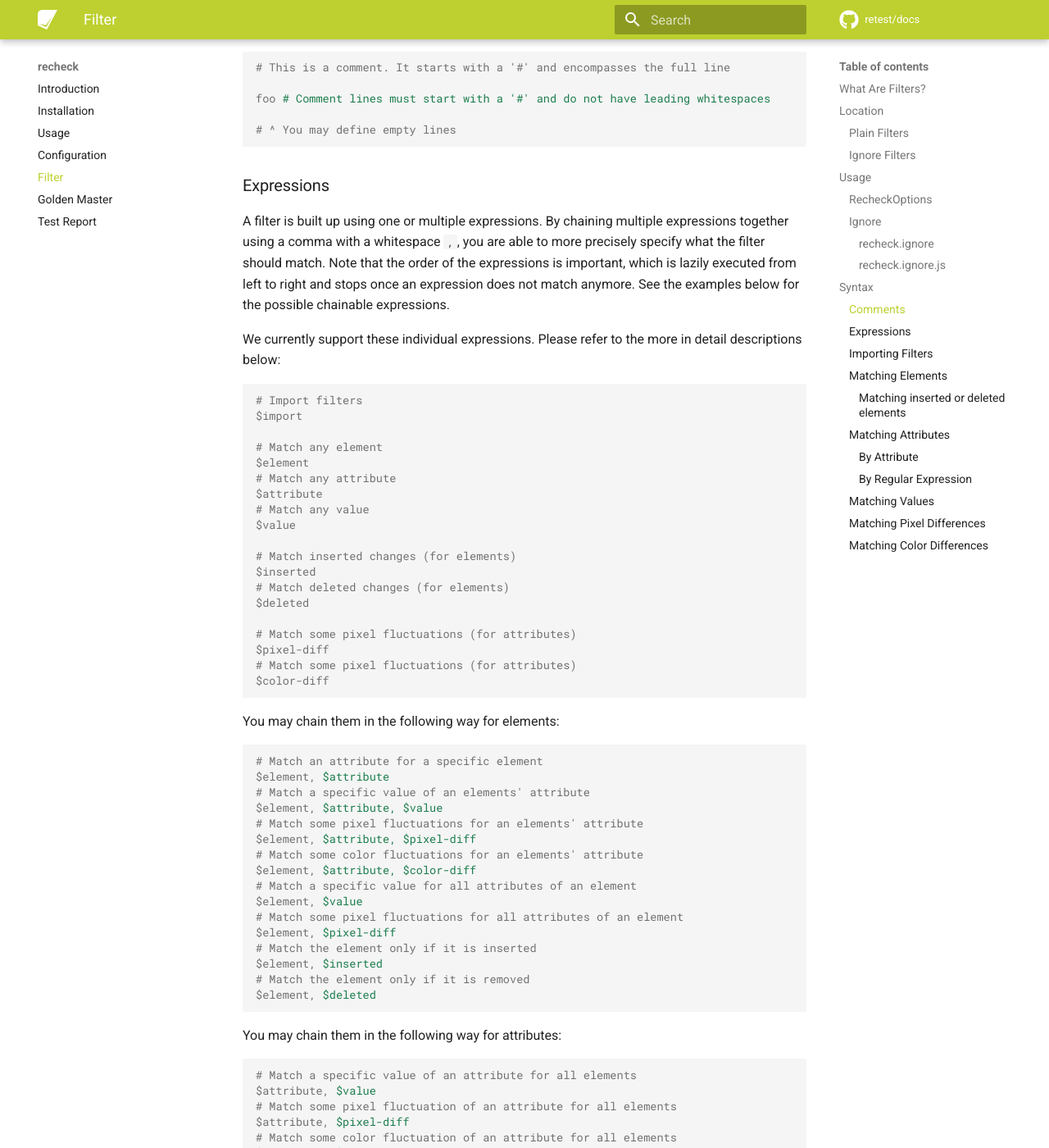
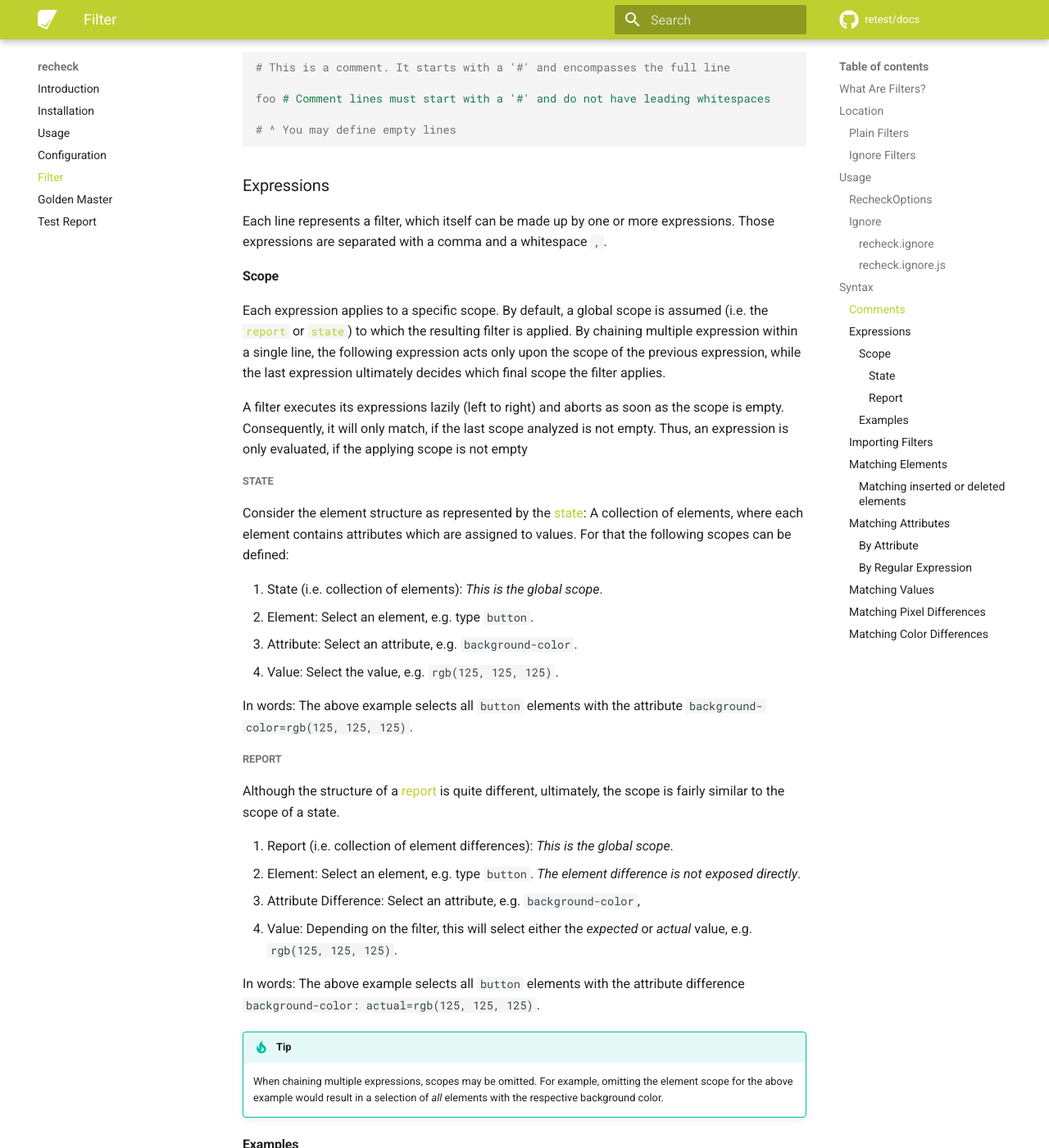
Before and after one commit to retest/docs, an MkDocs documentation site: the page built from docs/recheck/usage/filter.md, in a window 1280 px wide and 1400 px high, scrolled down 3641 px. Shown: the whole window at 82% size. Built offline with MkDocs 1.6.1 and Material for MkDocs 9.7.7, drawn with Linux system fonts in a browser that asks for light colours; comment, search, counter and statistics services are not loaded.

Commit message:
Add the term scope to expressions
in an attempt to explain more in depth to what the individual expression is affecting

```diff
--- a/docs/recheck/usage/filter.md
+++ b/docs/recheck/usage/filter.md
@@ -134,7 +134,40 @@ foo # Comment lines must start with a '#' and do not have leading whitespaces
 
 ### Expressions
 
-A filter is built up using one or multiple expressions. By chaining multiple expressions together using a comma with a whitespace `, `, you are able to more precisely specify what the filter should match. Note that the order of the expressions is important, which is lazily executed from left to right and stops once an expression does not match anymore. See the examples below for the possible chainable expressions.
+Each line represents a filter, which itself can be made up by one or more expressions. Those expressions are separated with a comma and a whitespace `, `.
+
+#### Scope
+
+Each expression applies to a specific scope. By default, a global scope is assumed (i.e. the [`report`](../files/report.md) or [`state`](../files/state.md)) to which the resulting filter is applied. By chaining multiple expression within a single line, the following expression acts only upon the scope of the previous expression, while the last expression ultimately decides which final scope the filter applies.
+
+A filter executes its expressions lazily (left to right) and aborts as soon as the scope is empty. Consequently, it will only match, if the last scope analyzed is not empty. Thus, an expression is only evaluated, if the applying scope is not empty
+
+##### State
+
+Consider the element structure as represented by the [state](../files/state.md#data): A collection of elements, where each element contains attributes which are assigned to values. For that the following scopes can be defined:
+
+1. State (i.e. collection of elements): *This is the global scope*.
+2. Element: Select an element, e.g. type `button`.
+3. Attribute: Select an attribute, e.g. `background-color`.
+4. Value: Select the value, e.g. `rgb(125, 125, 125)`.
+
+In words: The above example selects all `button` elements with the attribute `background-color=rgb(125, 125, 125)`.
+
+##### Report
+
+Although the structure of a [report](../files/report.md#structure) is quite different, ultimately, the scope is fairly similar to the scope of a state.
+
+1. Report (i.e. collection of element differences): *This is the global scope*.
+2. Element: Select an element, e.g. type `button`. *The element difference is not exposed directly*.
+3. Attribute Difference: Select an attribute, e.g. `background-color`,
+4. Value: Depending on the filter, this will select either the *expected* or *actual* value, e.g. `rgb(125, 125, 125)`.
+
+In words: The above example selects all `button` elements with the attribute difference `background-color: actual=rgb(125, 125, 125)`.
+
+!!! tip
+    When chaining multiple expressions, scopes may be omitted. For example, omitting the element scope for the above example would result in a selection of *all* elements with the respective background color.
+
+#### Examples
 
 We currently support these individual expressions. Please refer to the more in detail descriptions below:
 
```
